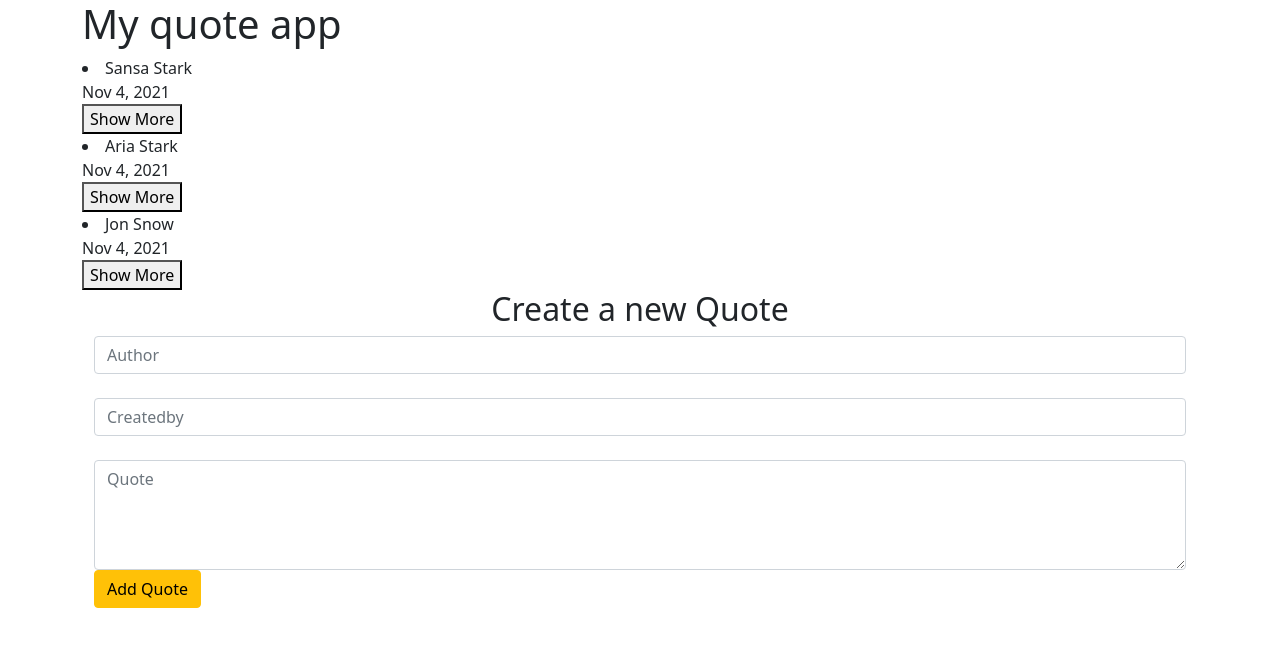
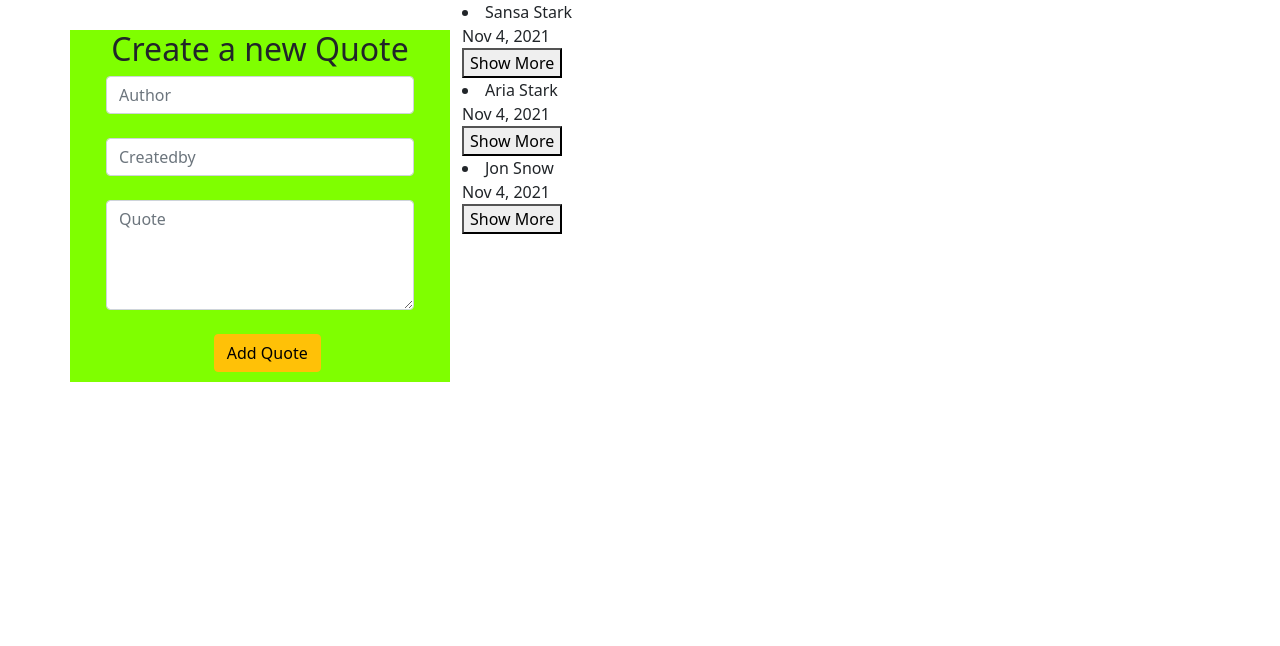
Before and after one commit to RhonaJoyKe/AppQuotes, an Angular app: page / in a window 1280 px wide. Shown: the top 646 px of the page. Built offline with nearby package versions, Linux system fonts and the light colour scheme.

Commit message:
add a backgroun color to form element

```diff
--- a/package.json
+++ b/package.json
@@ -19,6 +19,7 @@
     "@angular/platform-browser-dynamic": "~12.2.0",
     "@angular/router": "~12.2.0",
     "bootstrap": "^5.1.3",
+    "font-awesome": "^4.7.0",
     "rxjs": "~6.6.0",
     "tslib": "^2.3.0",
     "zone.js": "~0.11.4"
--- a/src/app/quote-detail/quote-detail.component.html
+++ b/src/app/quote-detail/quote-detail.component.html
@@ -4,3 +4,10 @@
 <p>{{quote.createdDate|dateCount}} days ago</p>
 
 <button (click)= 'quoteDelete(true)'>Delete</button>
+<a class="btn btn-large btn-warning" (click)='likeBtnClick()' href="#">
+    <i class="fa fa-thumbs-up" aria-hidden="true"> upVote</i></a>
+    <p>{{likes}} upvote</p>
+
+    <a class="btn btn-large btn-warning logout" (click)="dislikeBtnClick()"href="#">
+        <i class="fa fa-thumbs-down" aria-hidden="true"> downVote</i></a>
+        <p>{{dislikes}} upvote</p>
--- a/src/app/quote-detail/quote-detail.component.ts
+++ b/src/app/quote-detail/quote-detail.component.ts
@@ -15,7 +15,14 @@ export class QuoteDetailComponent implements OnInit {
     this.isComplete.emit(complete);
   }
 
-
+  likes : number = 0;
+  dislikes: number = 0;
+  likeBtnClick() {
+    this.likes++;
+  }
+  dislikeBtnClick(){
+    this.dislikes++;
+  }
   constructor() { }
 
   ngOnInit(): void {
--- a/src/app/quote-form/quote-form.component.css
+++ b/src/app/quote-form/quote-form.component.css
@@ -0,0 +1,4 @@
+#submit{
+    margin-left: 35%;
+    margin-bottom: 10px;
+}
--- a/src/app/quote-form/quote-form.component.html
+++ b/src/app/quote-form/quote-form.component.html
@@ -27,7 +27,7 @@
             <div [hidden]="message.valid || message.pristine" class="alert alert-danger">
                 <p>Quote is required</p>
               </div>
-        </div>
-        <button type="submit" class="btn btn-warning">Add Quote</button>
+        </div><br>
+        <button type="submit" id="submit" class="btn btn-warning">Add Quote</button>
     </form>
   </div>
--- a/src/app/quotes/quotes.component.css
+++ b/src/app/quotes/quotes.component.css
@@ -0,0 +1,7 @@
+#body{
+    /* background-color: black; */
+}
+#formpart{
+    background-color: chartreuse;
+    margin-top: 30px;
+}
--- a/src/app/quotes/quotes.component.html
+++ b/src/app/quotes/quotes.component.html
@@ -1,10 +1,17 @@
-<div class="container">
-  <h1>My quote app</h1>
-  <li *ngFor='let quote of quote; let i = index'>
-    {{quote.author}}<br>{{quote.createdDate|date}}<br>
-    <button (click)='toggleDetails(i)'>Show More </button>
-    <app-quote-detail *ngIf='quote.showauthor' (isComplete)='deleteQuote($event,i)' [quote]='quote'></app-quote-detail>
-  </li>
+<div class="container" id="body">
+  <div class="row">
+    <div class="col-md-4" id="formpart">
+      <app-quote-form>(addQuote)="addNewQuote($event)"></app-quote-form>
+    </div>
+  <div class="col-md-6">
+    <li *ngFor='let quote of quote; let i = index'>
+      {{quote.author}}<br>{{quote.createdDate|date}}<br>
+      <button (click)='toggleDetails(i)'>Show More </button>
+      <app-quote-detail *ngIf='quote.showauthor' (isComplete)='deleteQuote($event,i)' [quote]='quote'></app-quote-detail>
+    </li>
+    </div>
+  </div>
 
-  <app-quote-form>(addQuote)="addNewQuote($event)"></app-quote-form>
+
+
 </div>
--- a/src/styles.css
+++ b/src/styles.css
@@ -1,3 +1,4 @@
 /* You can add global styles to this file, and also import other style files */
 /* @import node_modules/bootstrap/dist/css/bootstrap.min.css */
-@import "~bootstrap/dist/css/bootstrap.min.css"
+@import "~bootstrap/dist/css/bootstrap.min.css";
+@import "~font-awesome/css/font-awesome.css";
```
Also changed, not shown: 1 other file (tests, documents, lock files or other folders).
